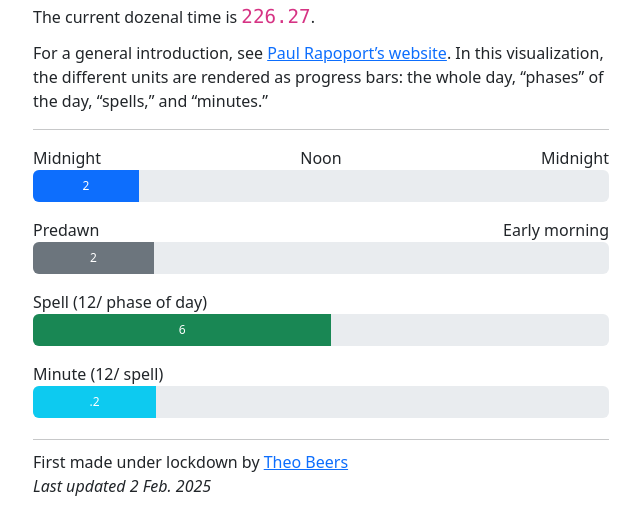
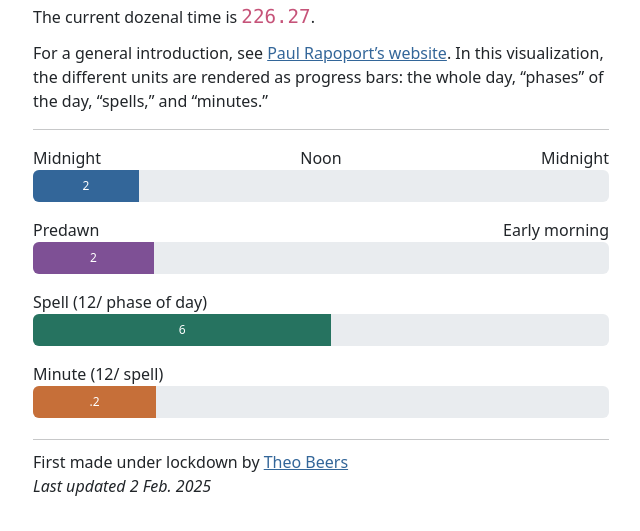
Before and after one commit to theodore-s-beers/dozenal-time, a website: page index.html in a window 1280 px wide. Shown: the part 61-592 px from the top of the page, without its empty margins (319-959 px from the left). Drawn offline with Linux system fonts and the light colour scheme.

Commit message:
improve colors

```diff
--- a/css/styles.css
+++ b/css/styles.css
@@ -5,7 +5,16 @@
   --two-hour-bar-fill: 0;
 }
 
+a {
+  color: #336699;
+}
+
+a:hover {
+  color: #1f66ad;
+}
+
 code {
+  color: #c65379;
   font-size: 120%;
 }
 
@@ -31,6 +40,7 @@ code {
 }
 
 #dayBar {
+  background-color: #336699;
   width: var(--day-bar-fill);
 }
 
@@ -41,6 +51,7 @@ code {
 }
 
 #fiftySecondBar {
+  background-color: #c66f39;
   width: var(--fifty-second-bar-fill);
 }
 
@@ -54,9 +65,11 @@ code {
 }
 
 #tenMinuteBar {
+  background-color: #267360;
   width: var(--ten-minute-bar-fill);
 }
 
 #twoHourBar {
+  background-color: #7e5095;
   width: var(--two-hour-bar-fill);
 }
--- a/index.html
+++ b/index.html
@@ -58,7 +58,7 @@
       <div class="progress">
         <div
           id="twoHourBar"
-          class="progress-bar bg-secondary"
+          class="progress-bar"
           role="progressbar"
           aria-valuenow="0"
           aria-valuemin="0"
@@ -72,7 +72,7 @@
       <div class="progress">
         <div
           id="tenMinuteBar"
-          class="progress-bar bg-success"
+          class="progress-bar"
           role="progressbar"
           aria-valuenow="0"
           aria-valuemin="0"
@@ -86,7 +86,7 @@
       <div class="progress" id="final-bar">
         <div
           id="fiftySecondBar"
-          class="progress-bar bg-info"
+          class="progress-bar"
           role="progressbar"
           aria-valuenow="0"
           aria-valuemin="0"
```
